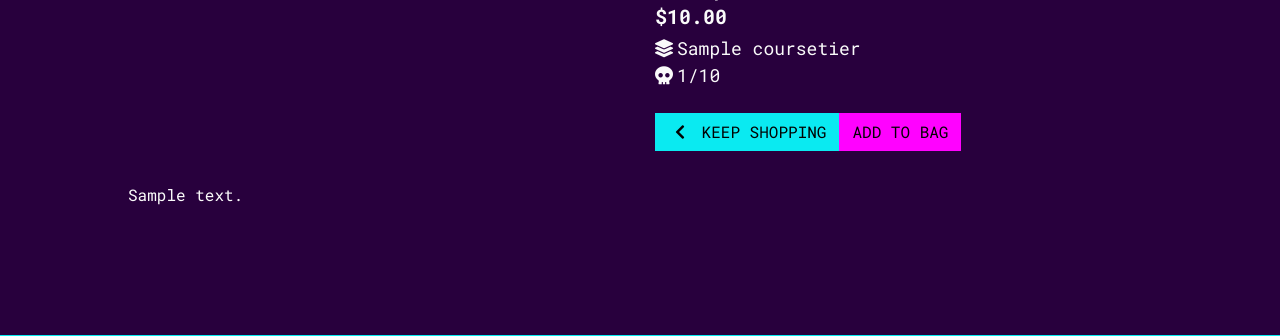
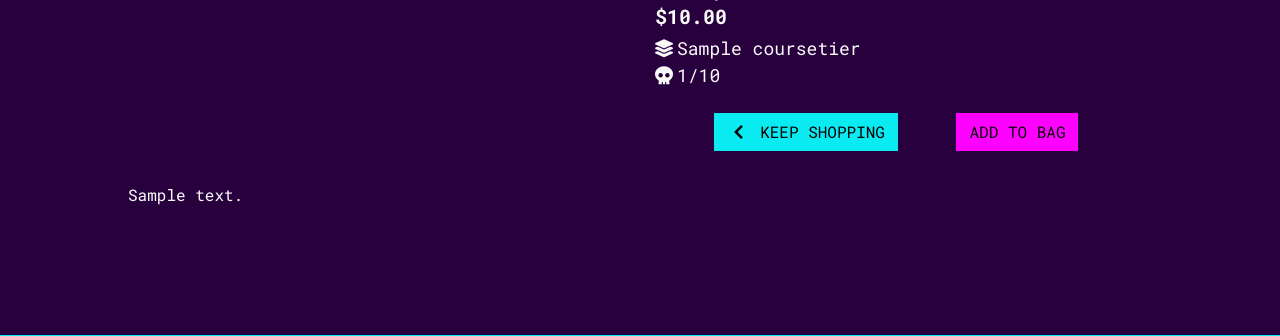
Before and after one commit to lunartechfreek/neon-beats-academy, a Django app: page /courses/1/ in a window 1280 px wide. Shown: the part 711-1047 px from the top of the page. Run offline with Django 3.2, Linux system fonts and the light colour scheme; tables that the repository leaves empty hold one stand-in row (values such as "Sample post"); parts of the project's set-up code (start-up, migrations or seed data) failed here and were passed over; some libraries are stand-ins or nearby versions.

Commit message:
Add styles for shopping buttons

```diff
--- a/static/css/base.css
+++ b/static/css/base.css
@@ -571,6 +571,10 @@ th {
     transition: transform 0.3s ease;
 }
 
+.shopping-btns-box {
+    justify-content: space-evenly;
+}
+
 /************************************** Checkout */
 #id_country {
     padding: 0px 12px;
```
